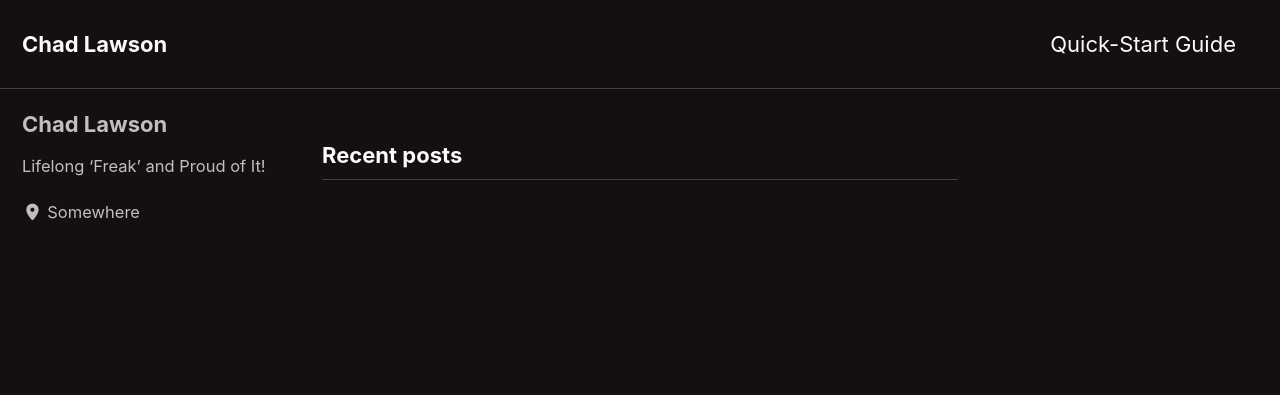
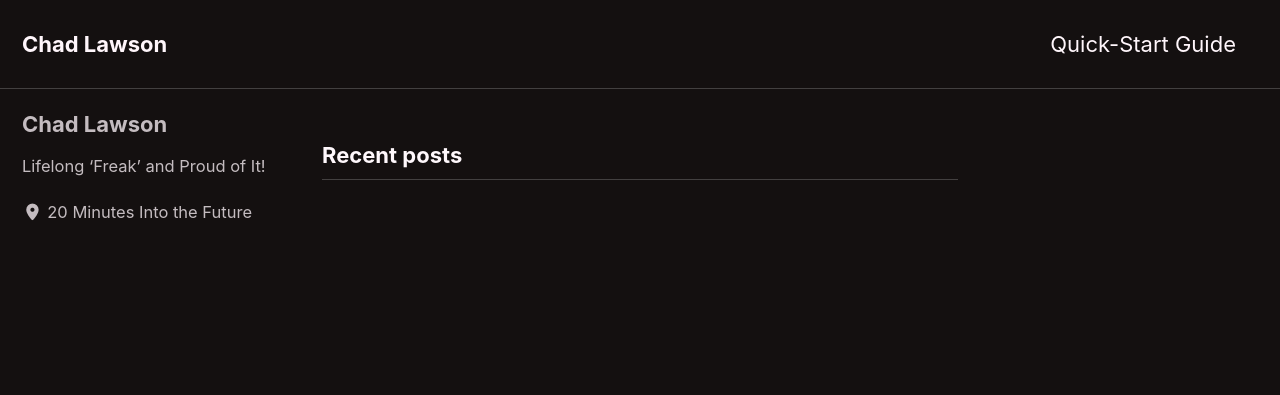
Before and after one commit to geekquixotic/chadlawson.github.io, a Jekyll site: the page built from index.html, in a window 1280 px wide. Shown: the top 395 px of the page. Built offline with Jekyll 4.4.1, drawn with Linux system fonts in a browser that asks for light colours; cached includes are drawn as plain includes; the list of posts is cut into pages by our own code.

Commit message:
Config change again

```diff
--- a/_config.yml
+++ b/_config.yml
@@ -117,7 +117,7 @@ author:
   name             : "Chad Lawson"
   avatar           : # path of avatar image, e.g. "/assets/images/bio-photo.jpg"
   bio              : "Lifelong 'Freak' and Proud of It!"
-  location         : "Somewhere"
+  location         : "20 Minutes Into the Future"
   email            :
   # fediverse      : "@you@instance.social"  # used for fediverse:creator meta tag
   links:
```
